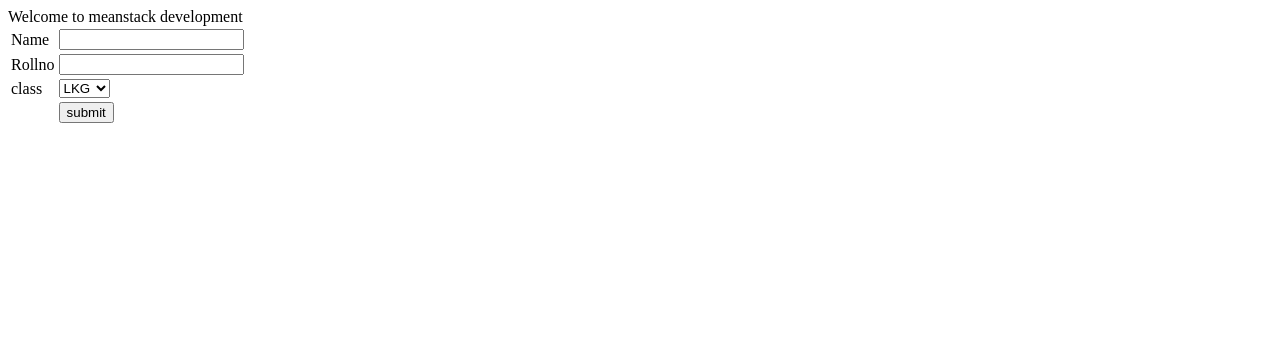
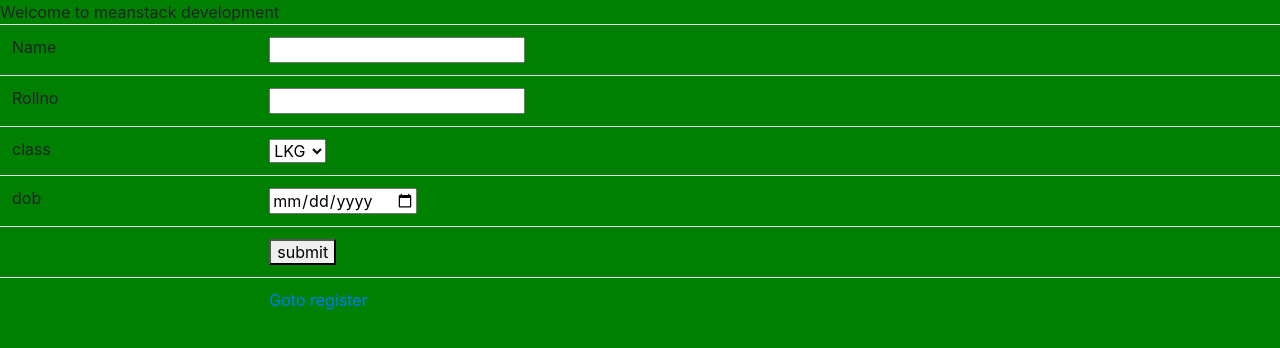
Before and after one commit to rashidvpz/begning, a website: page htmlcss/index.html in a window 1280 px wide. Drawn offline with nearby package versions, Linux system fonts and the light colour scheme.

Commit message:
end of session 16

```diff
--- a/htmlcss/index.html
+++ b/htmlcss/index.html
@@ -3,8 +3,10 @@
         <title>
             My web
         </title>
+        <link rel="stylesheet" href="./style.css">
+        <link rel="stylesheet" href="https://stackpath.bootstrapcdn.com/bootstrap/4.1.3/css/bootstrap.min.css" integrity="sha384-MCw98/SFnGE8fJT3GXwEOngsV7Zt27NXFoaoApmYm81iuXoPkFOJwJ8ERdknLPMO" crossorigin="anonymous">
     </head>
-    <body>
+    <body class="mybody">
         Welcome to meanstack development
         <!-- <h1>
            <b> my website title</b>
@@ -16,7 +18,7 @@
         <h5>my website title</h5>
         <h6>my website title</h6> -->
 
-        <table>
+        <table  class=table style="blue">
           <tr>
            <td>Name</td>
            <td><input type="text" /></td>
@@ -36,9 +38,16 @@
 
 
           </tr>
+          <tr><td>dob</td>
+              <td><input type="date"></td>
+          </tr>
           <tr><td></td>
-            <td><button>submit</button></td>
+            <td><button btn btn-success>submit</button></td>
           </tr>
+
+          <tr>
+              <td></td>
+            <td><a href="./regist.html">Goto register</a></td>        </tr>
         </table>
     </body>
 </html>
--- /dev/null
+++ b/htmlcss/style.css
@@ -0,0 +1,15 @@
+body{
+    background: rgb(31, 27, 27)
+
+}
+table{
+    background:rgb(13, 25, 187)
+
+
+}
+.mybutton{
+    background:red
+}
+.mybody{
+    background: green
+}
```
Also changed, not shown: htmlcss/regist.html (+11 -1 lines).
